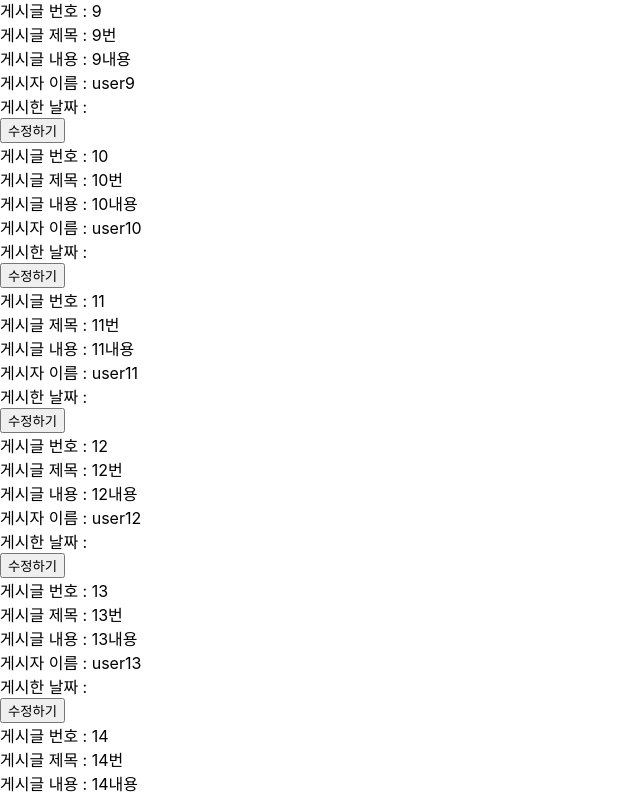
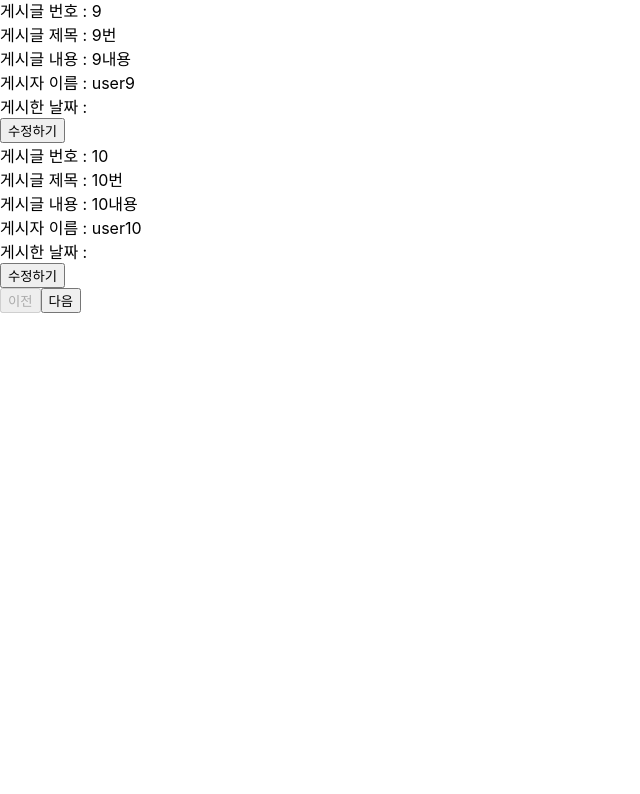
Before and after one commit to daewonLims/siyoung-demo, a React (Create React App) app: page /Board in a window 1280 px wide. Shown: the part 1202-1996 px from the top of the page, without its empty margins (0-640 px from the left). After the commit the page ends 1515 px from the top, so only its background shows below. Built offline with nearby package versions, Linux system fonts and the light colour scheme.

Commit message:
add paging dw version

```diff
--- a/src/component/Skills/Board/Board.module.scss
+++ b/src/component/Skills/Board/Board.module.scss
@@ -7,3 +7,19 @@
     cursor: pointer;
     margin-left: 10px;
 }
+
+.pageNavi {
+    border: none;
+    border-radius: 8px;
+    padding: 8px;
+    margin:0;
+    background: black;
+    color: white;
+    font-size: 1rem;
+
+    &:hover {
+        background: skyblue;
+        cursor: pointer;
+        transform: translate(-2px);
+    }
+}
--- a/src/component/Skills/Board/Board.tsx
+++ b/src/component/Skills/Board/Board.tsx
@@ -34,10 +34,11 @@ interface State {
   div_control:0|1|2,
   page_control:[],
   paging:{
-    startIndex:number;
-    endIndex:number;
-    pageIndex:number;
-  }
+    limit:number;
+    page:number;
+    offset:any;
+  },
+  numPages:number[],
   [key:string]:any;
 }
 class Board extends Component<Props, State>{
@@ -342,11 +343,11 @@ class Board extends Component<Props, State>{
       div_control:0,
       page_control:[],
       paging:{
-        startIndex:0,
-        endIndex:0,
-        pageIndex:0,
-      }
-
+        limit:10,
+        page:1,
+        offset:0,
+      },
+      numPages:[],
     }
   }
   onClick_Control = (flag:0|1|2) => {
@@ -513,21 +514,31 @@ class Board extends Component<Props, State>{
     });
   }
 
-  pagingC = (dumyBoards:DumyBoard[]) => {
-    let boardPageIndex = (dumyBoards.length - 1)/10;//page count -> 페이지
-    let boardPageStart = boardPageIndex * 10 - 10;//0
-    let boardPageEnd = boardPageIndex * 10;//9
+  setPagiNavState = (limit, page) => {
+    let offset_dump = ( page - 1 ) * limit;
     this.setState({
       paging:{
-        startIndex:boardPageStart,
-        endIndex:boardPageEnd,
-        pageIndex:boardPageIndex
+        limit:limit,
+        page:page,
+        offset:offset_dump
       }
     })
   }
 
+  componentDidMount() {
+
+      let limit = this.state.paging.limit;
+      let total = this.state.DumyBoards.length;
+      let numPages = Math.ceil(total/limit);
+      let arr = Array(numPages).fill(0)
+      this.setState({
+        numPages:arr
+      })
+
+  }
+
   render(){
-    const {div_control, DumyBoards,paging } = this.state;
+    const {div_control, DumyBoards,paging,numPages } = this.state;
     // {DumyBoards && DumyBoards.map((value, i) => value.boardForm.boardIndex)}
 
 
@@ -545,6 +556,8 @@ class Board extends Component<Props, State>{
             {div_control===0 && (
                 <BoardForm dumyBoards={DumyBoards}
                 paging = {paging}
+                last={numPages.length}
+                setPagiNavState = {this.setPagiNavState}
                 onClickBoardFormUpdateButton={this.onClickBoardFormUpdateButton} />
             )}
             {div_control===1 && (
--- a/src/component/Skills/Board/components/BoardForm.tsx
+++ b/src/component/Skills/Board/components/BoardForm.tsx
@@ -1,30 +1,23 @@
 import React from "react"
 import {DumyBoard} from '../../../Nav/index'
-// import styled from 'styled-components'
 
 type BoardFormProps = {
   dumyBoards:DumyBoard[];
   paging:{
-    startIndex:number;
-    endIndex:number;
-    pageIndex:number;
+    limit:number;
+    page:number;
+    offset:any;
   };
+  last:number;
+  setPagiNavState:Function;
   onClickBoardFormUpdateButton:Function;
 };
 
-export const BoardForm: React.FC<BoardFormProps> = ({dumyBoards, onClickBoardFormUpdateButton  }) => {
-  let boardPageIndex = (dumyBoards.length - 1)%10;//page count -> 페이지
-  let boardPageStart = boardPageIndex * 10 - 10;//0
-  let boardPageEnd = boardPageIndex * 10;//9
+export const BoardForm: React.FC<BoardFormProps> = ({dumyBoards,paging,last, setPagiNavState, onClickBoardFormUpdateButton  }) => {
 
-  console.log('====BoardForm=====')
-  console.log('ind::',boardPageIndex);
-  console.log('Start:',boardPageStart)
-  console.log('End:',boardPageEnd)
   return(
     <div>
-        {dumyBoards.map((board, i)=>{
-          if (i>= boardPageStart || i<=boardPageEnd) {
+        {dumyBoards.slice(paging.offset, paging.offset + paging.limit).map((board, i)=>{
             return(
               <div key={i}>
                 <div>{`게시글 번호 : ${board.boardForm.boardIndex+1}`}</div>
@@ -35,13 +28,21 @@ export const BoardForm: React.FC<BoardFormProps> = ({dumyBoards, onClickBoardFor
                 <button type="button" onClick={(i) => {onClickBoardFormUpdateButton(i, board.boardForm)}} >수정하기</button>
               </div>
             )
-          }
-
         })}
-        <div></div>
+        <div>
+          <button onClick={()=>{
+            //page -1
+            setPagiNavState(paging.limit, (paging.page-1))
+          }} disabled={paging.page===1?true:false}>{'이전'}</button>
+          <button onClick={()=>{
+            //page +1
+            setPagiNavState(paging.limit, (paging.page+1))
+          }} disabled={paging.page===last?true:false}>{'다음'}</button>
+        </div>
     </div>
   );
 }
+
   // BoardFormProps.defaultProps = {
   // };
 
```
